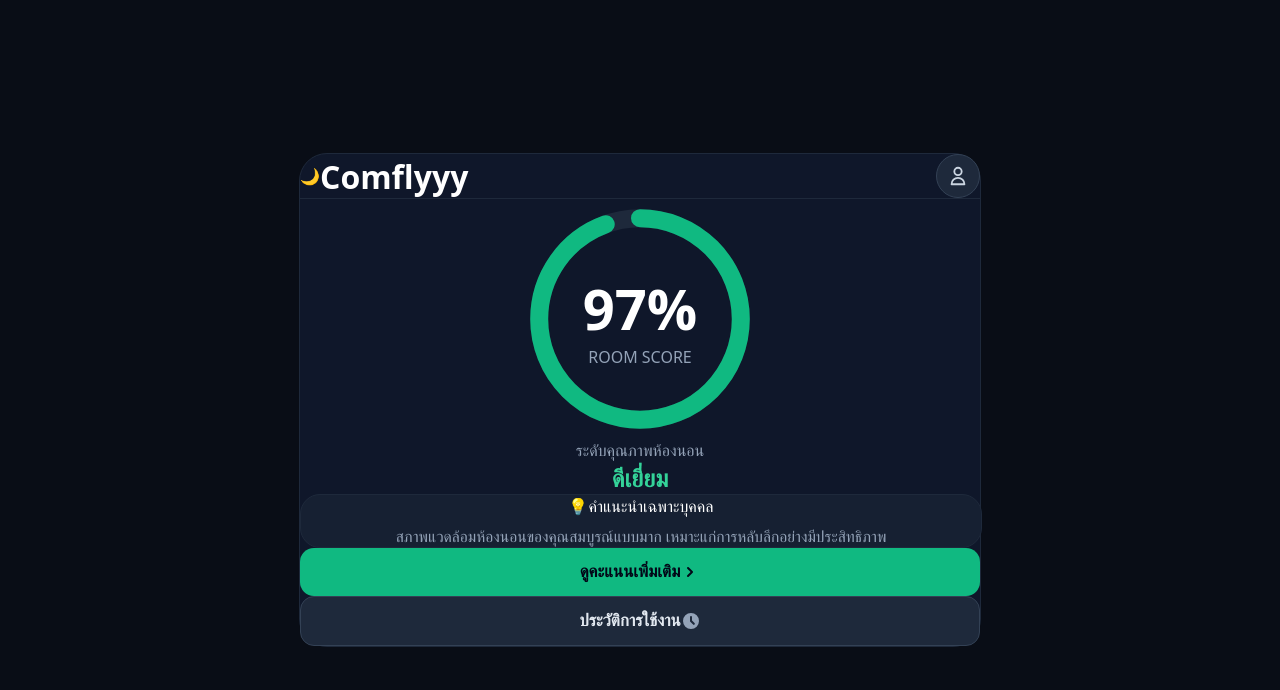
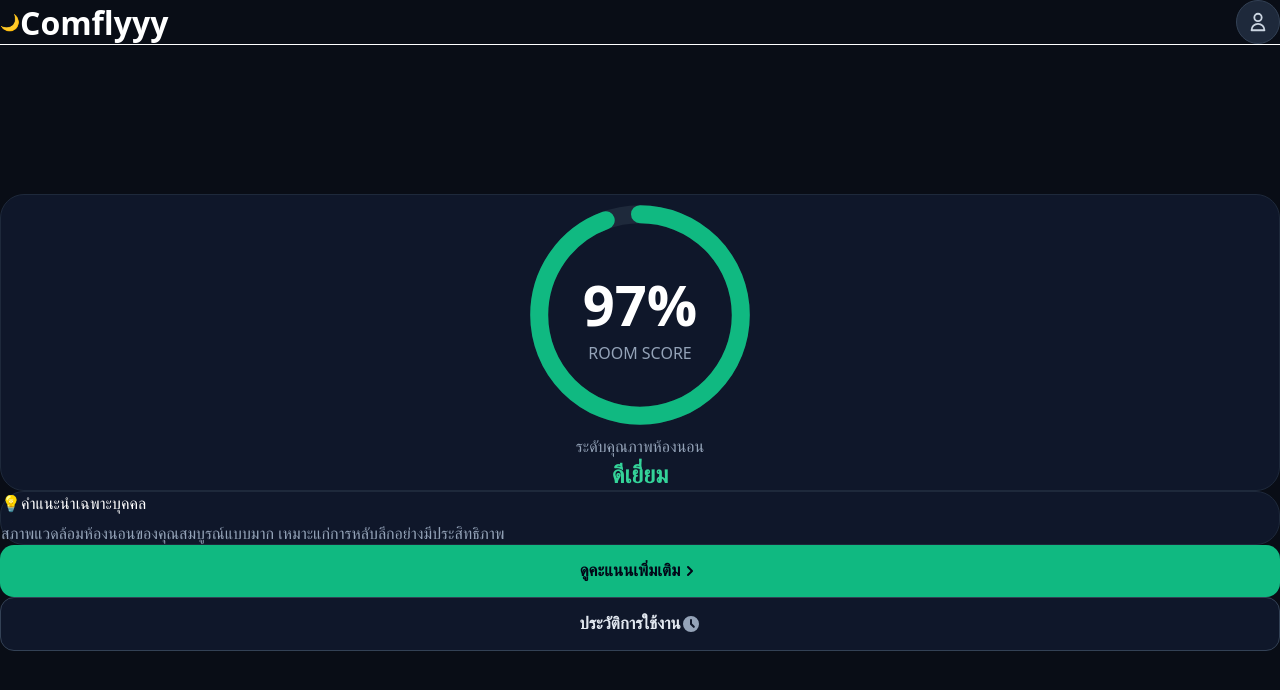
Before and after one commit to paradisesui/comflyyy, a Next.js app: page / in a window 1280 px wide. Shown: the top 690 px of the page. Built offline with nearby package versions, Linux system fonts and the light colour scheme.

Commit message:
fix svg size and layout

```diff
--- a/app/page.tsx
+++ b/app/page.tsx
@@ -12,30 +12,13 @@
         width: '100%',
         boxSizing: 'border-box'
       }}
-      className="flex items-center justify-center p-4 md:p-10 font-sans"
+      className="flex flex-col justify-between p-6 md:p-12 font-sans max-w-6xl mx-auto"
     >
-      {/* Dashboard Card - ปรับความกว้างให้ใหญ่ขึ้นเป็น max-w-2xl (672px) */}
-      <div
-        style={{
-          backgroundColor: '#0f172a',
-          borderColor: '#1e293b',
-          borderRadius: '1.75rem',
-          borderWidth: '1px',
-          borderStyle: 'solid',
-          maxWidth: '680px',
-          width: '100%'
-        }}
-        className="p-8 md:p-10 shadow-2xl flex flex-col space-y-8"
-      >
-
-        {/* Header ส่วนบนของการ์ด */}
-        <div
-          style={{ borderBottomColor: '#1e293b', borderBottomWidth: '1px', borderBottomStyle: 'solid' }}
-          className="flex items-center justify-between w-full pb-4"
-        >
-          <div className="flex items-center gap-2.5">
-            <span className="text-2xl">🌙</span>
-            <h1 className="font-bold text-xl text-slate-100 tracking-wide" style={{ margin: 0 }}>
+      {/* Header ส่วนบนสุด */}
+      <header className="flex items-center justify-between w-full pb-6 border-b border-slate-800">
+        <div className="flex items-center gap-3">
+          <span className="text-3xl">🌙</span>
+          <h1 className="font-bold text-2xl text-slate-100 tracking-wide" style={{ margin: 0 }}>
             Comflyyy
           </h1>
         </div>
@@ -64,11 +47,23 @@
             <path strokeLinecap="round" strokeLinejoin="round" strokeWidth={2} d="M16 7a4 4 0 11-8 0 4 4 0 018 0zM12 14a7 7 0 00-7 7h14a7 7 0 00-7-7z" />
           </svg>
         </button>
-        </div>
+      </header>
 
-        {/* Circle Score Display - ขยายวงกลมคะแนนให้ใหญ่เต็มตา */}
-        <div className="flex flex-col items-center justify-center my-2">
-          <div className="relative w-60 h-60 md:w-64 md:h-64 flex items-center justify-center">
+      {/* Main Grid Content - แบ่งฝั่งซ้าย/ขวา สวยงามบนคอมพิวเตอร์ */}
+      <div className="grid grid-cols-1 md:grid-cols-2 gap-8 my-auto py-8 items-center">
+
+        {/* Left Side: Score Display */}
+        <div
+          style={{
+            backgroundColor: '#0f172a',
+            borderColor: '#1e293b',
+            borderRadius: '1.5rem',
+            borderWidth: '1px',
+            borderStyle: 'solid'
+          }}
+          className="p-8 shadow-xl flex flex-col items-center justify-center text-center"
+        >
+          <div className="relative w-64 h-64 flex items-center justify-center">
             <svg className="-rotate-90 transform" width="240" height="240" viewBox="0 0 100 100" style={{ width: '240px', height: '240px' }}>
               <circle
                 cx="50"
@@ -92,43 +87,45 @@
             </svg>
             <div className="absolute flex flex-col items-center justify-center text-center">
               <span className="text-6xl font-black text-white tracking-tight" style={{ fontWeight: 900, fontSize: '3.5rem' }}>97%</span>
-              <span className="text-xs md:text-sm font-semibold tracking-widest mt-1 uppercase" style={{ color: '#94a3b8' }}>ROOM SCORE</span>
+              <span className="text-xs font-semibold tracking-widest mt-1 uppercase" style={{ color: '#94a3b8' }}>ROOM SCORE</span>
             </div>
           </div>
 
-          {/* Level Label */}
-          <div className="text-center mt-4">
+          <div className="mt-4">
             <p className="text-sm font-medium" style={{ color: '#94a3b8', margin: 0 }}>ระดับคุณภาพห้องนอน</p>
-            <h2 className="text-3xl md:text-4xl font-extrabold tracking-wide mt-1" style={{ color: '#34d399', fontWeight: 800, margin: 0 }}>{level}</h2>
+            <h2 className="text-3xl font-extrabold tracking-wide mt-1" style={{ color: '#34d399', fontWeight: 800, margin: 0 }}>{level}</h2>
           </div>
         </div>
 
-        {/* AI Recommendation Box */}
+        {/* Right Side: AI Box & Action Buttons */}
+        <div className="flex flex-col space-y-6 justify-center">
+
+          {/* Recommendation */}
           <div
             style={{
-            backgroundColor: '#162032',
+              backgroundColor: '#0f172a',
               borderColor: '#1e293b',
-            borderRadius: '1.25rem',
+              borderRadius: '1.5rem',
               borderWidth: '1px',
               borderStyle: 'solid'
             }}
-          className="w-full p-5 text-base leading-relaxed text-center shadow-inner"
+            className="p-6 text-left shadow-xl"
           >
-          <p className="font-semibold mb-2 flex items-center justify-center gap-2 text-slate-100 text-base" style={{ margin: 0, marginBottom: '8px' }}>
+            <p className="font-semibold mb-2 flex items-center gap-2 text-slate-100 text-lg" style={{ margin: 0, marginBottom: '8px' }}>
               <span>💡</span> คำแนะนำเฉพาะบุคคล
             </p>
-          <p style={{ color: '#94a3b8', margin: 0, fontSize: '0.975rem' }}>{recommendation}</p>
+            <p style={{ color: '#94a3b8', margin: 0, fontSize: '1rem', leading: '1.6' }}>{recommendation}</p>
           </div>
 
-        {/* Footer Action Buttons */}
-        <div className="w-full space-y-3 pt-2 flex flex-col gap-3">
+          {/* Action Buttons */}
+          <div className="space-y-3 flex flex-col gap-3">
             <button
               onClick={() => alert('ไปยังหน้าดูคะแนนเซนเซอร์และกราฟ')}
               style={{
                 backgroundColor: '#10b981',
                 color: '#020617',
                 borderRadius: '0.875rem',
-              padding: '14px 20px',
+                padding: '16px 20px',
                 border: 'none',
                 fontSize: '1.05rem',
                 fontWeight: 'bold'
@@ -144,17 +141,17 @@
             <button
               onClick={() => alert('ไปยังหน้าประวัติการใช้งานและข้อมูล Persona')}
               style={{
-              backgroundColor: '#1e293b',
+                backgroundColor: '#0f172a',
                 borderColor: '#334155',
                 color: '#e2e8f0',
                 borderRadius: '0.875rem',
-              padding: '14px 20px',
+                padding: '16px 20px',
                 borderWidth: '1px',
                 borderStyle: 'solid',
                 fontSize: '1.05rem',
                 fontWeight: 600
               }}
-            className="w-full transition-all flex items-center justify-center gap-2 cursor-pointer hover:bg-slate-700 active:scale-[0.99]"
+              className="w-full transition-all flex items-center justify-center gap-2 cursor-pointer hover:bg-slate-800 active:scale-[0.99]"
             >
               <span>ประวัติการใช้งาน</span>
               <svg xmlns="http://www.w3.org/2000/svg" width="20" height="20" viewBox="0 0 20 20" fill="currentColor" style={{ color: '#94a3b8' }}>
@@ -164,6 +161,8 @@
           </div>
 
         </div>
+
+      </div>
     </main>
   );
 }
```
Lines whose indentation alone changed are shown as unchanged.
